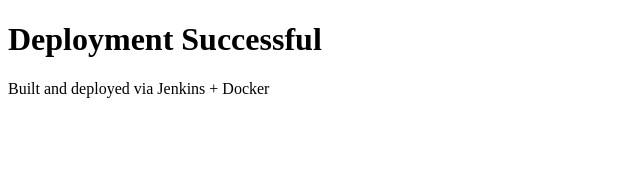
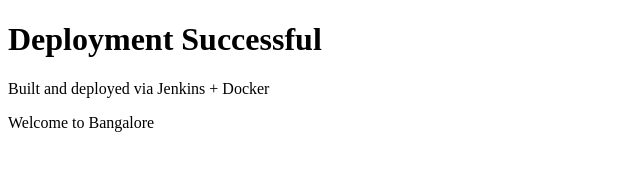
Before and after one commit to TestaccountPatankar/Jenkins-docker-ci-cd, a plain HTML site: page index.html in a window 1280 px wide. Shown: the whole page, without its empty margins (0-640 px from the left). Drawn offline with Linux system fonts and the light colour scheme.

Commit message:
Update index.html

```diff
--- a/index.html
+++ b/index.html
@@ -6,5 +6,6 @@
 <body>
     <h1>Deployment Successful</h1>
     <p>Built and deployed via Jenkins + Docker</p>
+    <p>Welcome to Bangalore</p>
 </body>
 </html>
```
